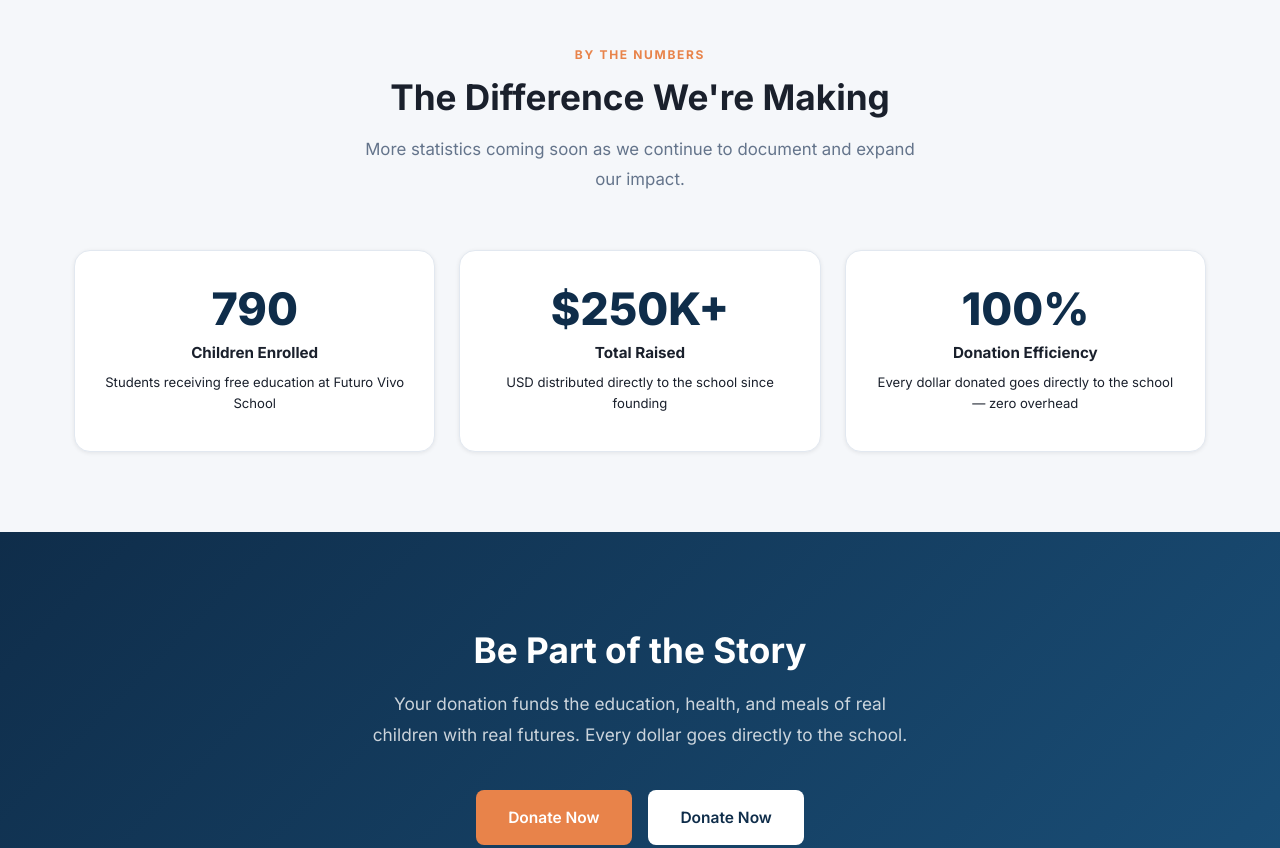
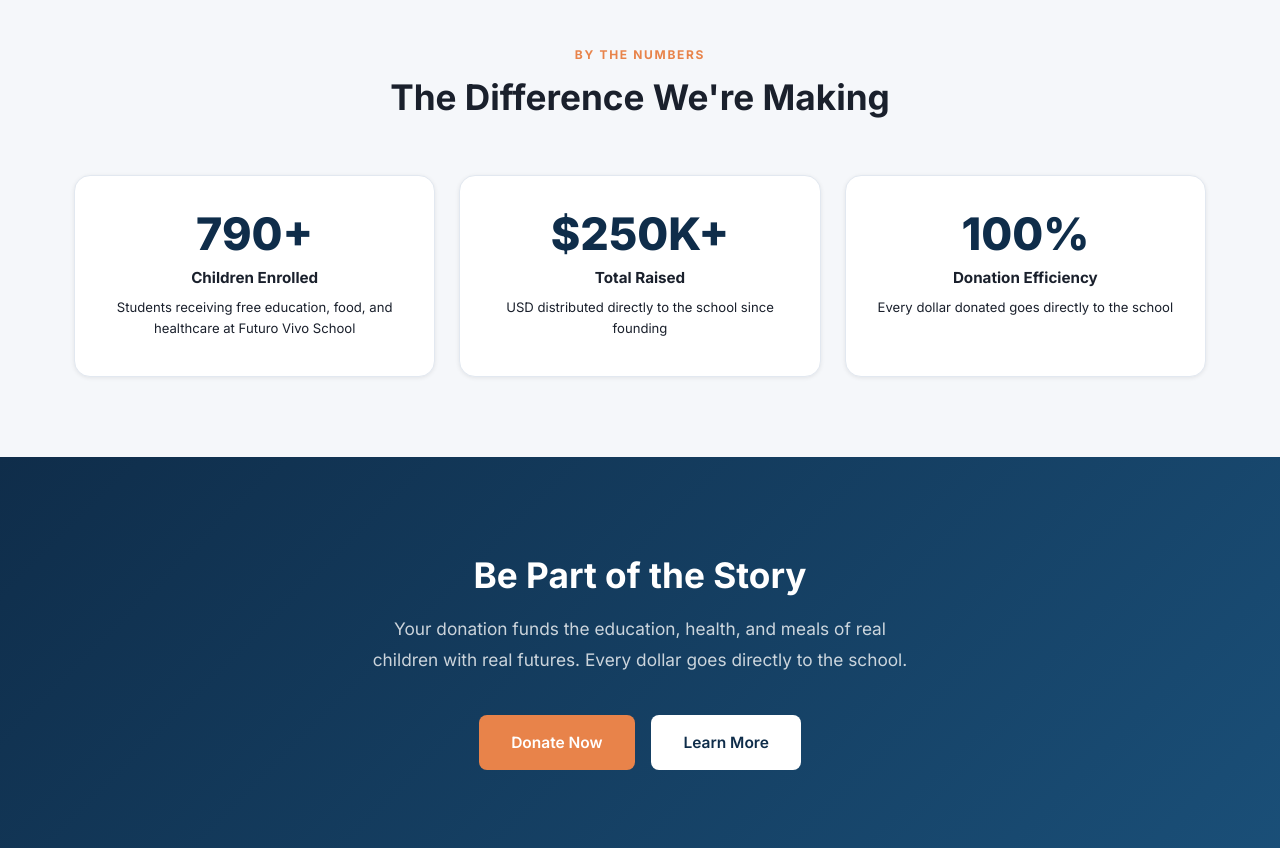
Before and after one commit to jgravellefl/Support-Futuro-Vivo, a plain HTML site: page impact.html in a window 1280 px wide. Shown: the part 420-1268 px from the top of the page. Drawn offline with Linux system fonts and the light colour scheme.

Commit message:
Update impact.html

```diff
--- a/impact.html
+++ b/impact.html
@@ -4,7 +4,7 @@
   <meta charset="UTF-8">
   <meta name="viewport" content="width=device-width, initial-scale=1.0">
   <title>Our Impact — Support Futuro Vivo</title>
-  <meta name="description" content="See the real-world impact of your donations: 790 children served, $250,000+ raised, and lives transformed at Futuro Vivo School.">
+  <meta name="description" content="See the real-world impact of your donations: 790+ children served, $250,000+ raised, and lives transformed at Futuro Vivo School.">
   <link rel="preconnect" href="https://fonts.googleapis.com">
   <link rel="preconnect" href="https://fonts.gstatic.com" crossorigin>
   <link href="https://fonts.googleapis.com/css2?family=Inter:wght@400;500;600;700;800&display=swap" rel="stylesheet">
@@ -61,13 +61,12 @@
       <div class="section-header fade-in">
         <span class="eyebrow">By the Numbers</span>
         <h2>The Difference We're Making</h2>
-        <p>More statistics coming soon as we continue to document and expand our impact.</p>
       </div>
       <div class="impact-stats-grid">
         <div class="impact-stat-card fade-in">
-          <div class="number" data-target="790" data-suffix="">790</div>
+          <div class="number" data-target="790" data-suffix="+">790+</div>
           <div class="label">Children Enrolled</div>
-          <div class="desc">Students receiving free education at Futuro Vivo School</div>
+          <div class="desc">Students receiving free education, food, and healthcare at Futuro Vivo School</div>
         </div>
         <div class="impact-stat-card fade-in">
           <div class="number">$250K+</div>
@@ -78,7 +77,7 @@
         <div class="impact-stat-card fade-in">
           <div class="number">100%</div>
           <div class="label">Donation Efficiency</div>
-          <div class="desc">Every dollar donated goes directly to the school — zero overhead</div>
+          <div class="desc">Every dollar donated goes directly to the school</div>
         </div>
       </div>
     </div>
@@ -91,7 +90,7 @@
       <p>Your donation funds the education, health, and meals of real children with real futures. Every dollar goes directly to the school.</p>
       <div class="cta-buttons">
         <a href="donate.html" class="btn btn-primary">Donate Now</a>
-        <a href="donate.html" class="btn btn-white">Donate Now</a>
+        <a href="about.html" class="btn btn-white">Learn More</a>
       </div>
     </div>
   </section>
```
